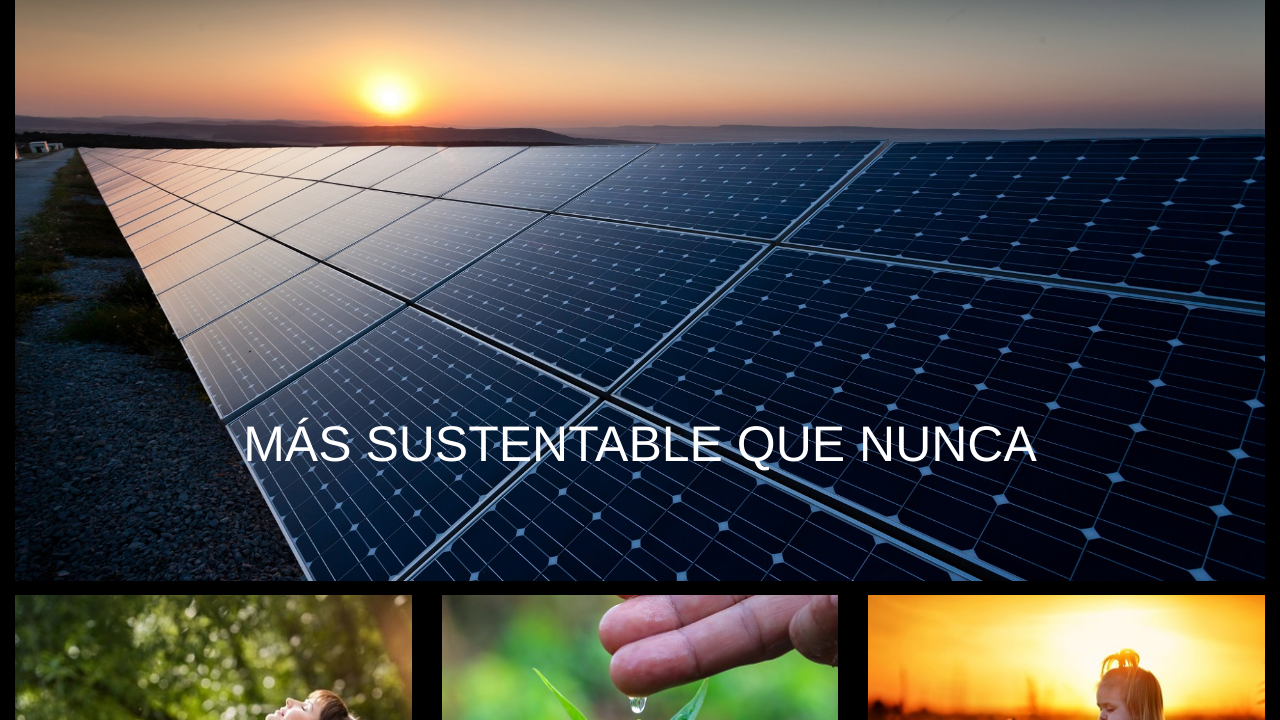
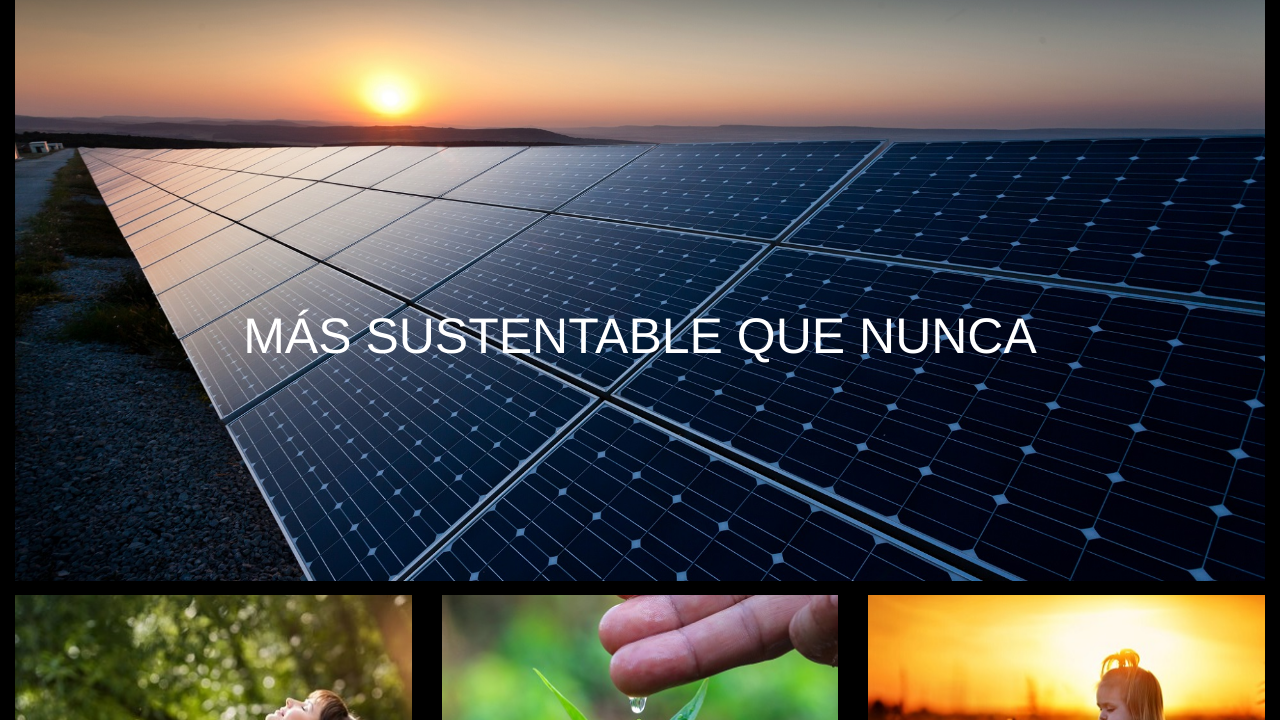
Before and after one commit to omaristing/xsolar, a plain HTML site: page index.html in a window 1280 px wide. Shown: the part 80-800 px from the top of the page. Drawn offline with nearby package versions, Linux system fonts and the light colour scheme.

Commit message:
Update main.css

```diff
--- a/css/main.css
+++ b/css/main.css
@@ -50,7 +50,7 @@ img{
 
 position: absolute;
 
-top: 400px;
+top: 50%;
 
 left: 0;
 
```
